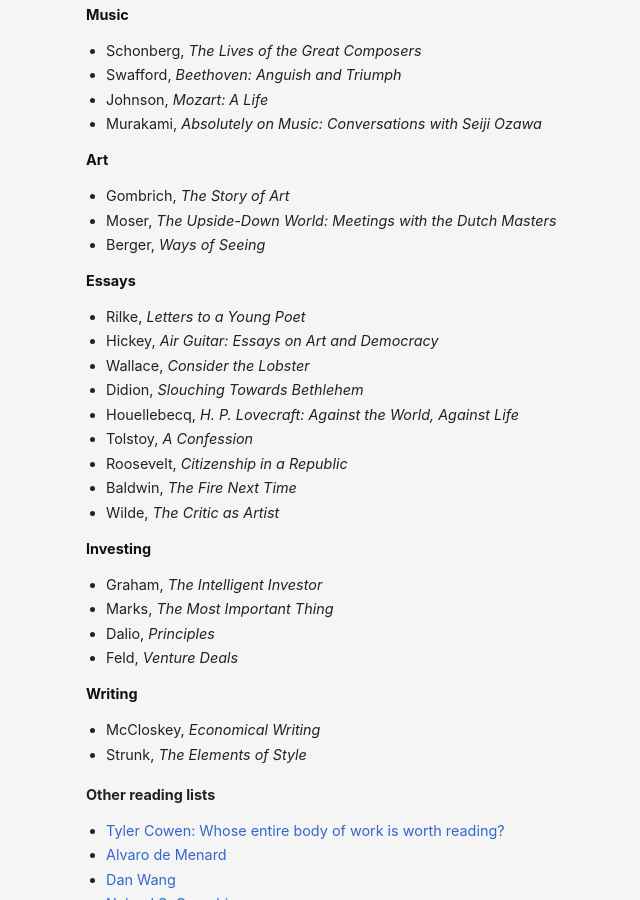
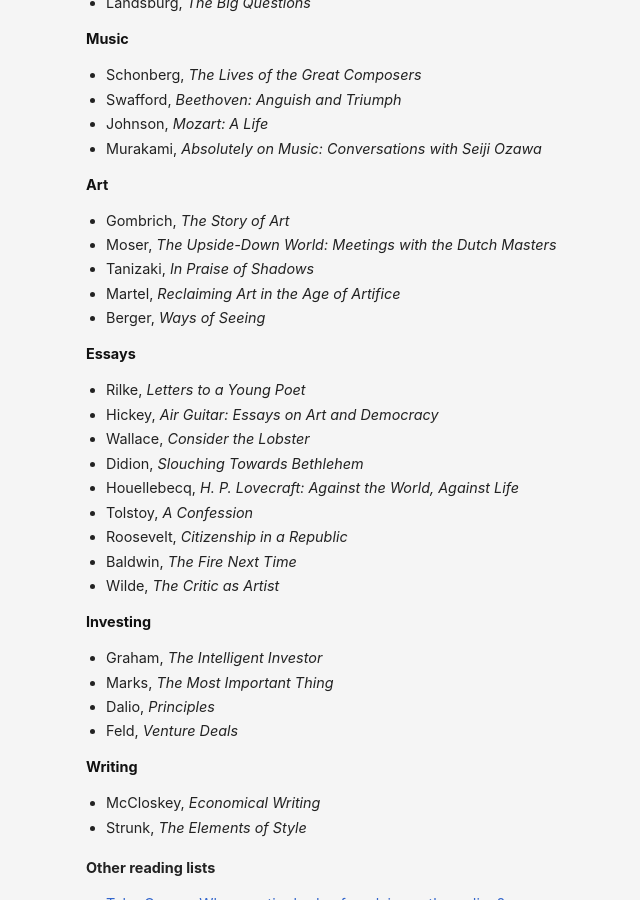
Before and after one commit to danschlz/danschulz.github.io, a Jekyll site: the page built from books.md, in a window 1280 px wide and 900 px high, scrolled down 7122 px. Shown: the whole window, without its empty margins (274-914 px from the left). Built offline with Jekyll 4.4.1, drawn with Linux system fonts in a browser that asks for light colours; some of the changed text lies outside the part shown.

Commit message:
Update books.md

```diff
--- a/books.md
+++ b/books.md
@@ -335,6 +336,8 @@ Jump to:
 **Art** <a name="art"></a>
 - Gombrich, _The Story of Art_
 - Moser, _The Upside-Down World: Meetings with the Dutch Masters_
+- Tanizaki, _In Praise of Shadows_
+- Martel, _Reclaiming Art in the Age of Artifice_
 - Berger, _Ways of Seeing_
 
 **Essays** <a name="essays"></a>
```
Also changed, not shown: other parts of books.md (+1 -0 lines).
